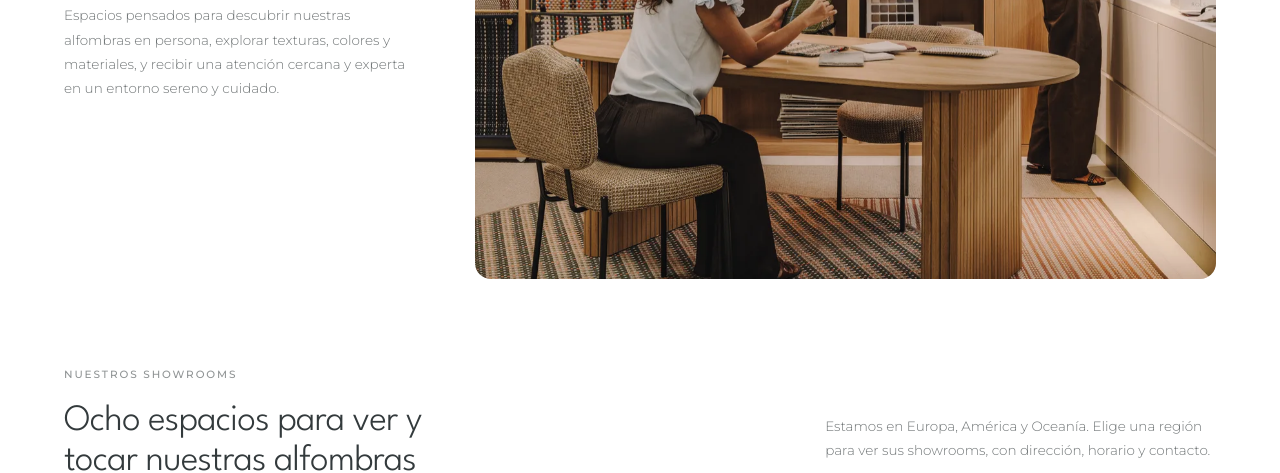
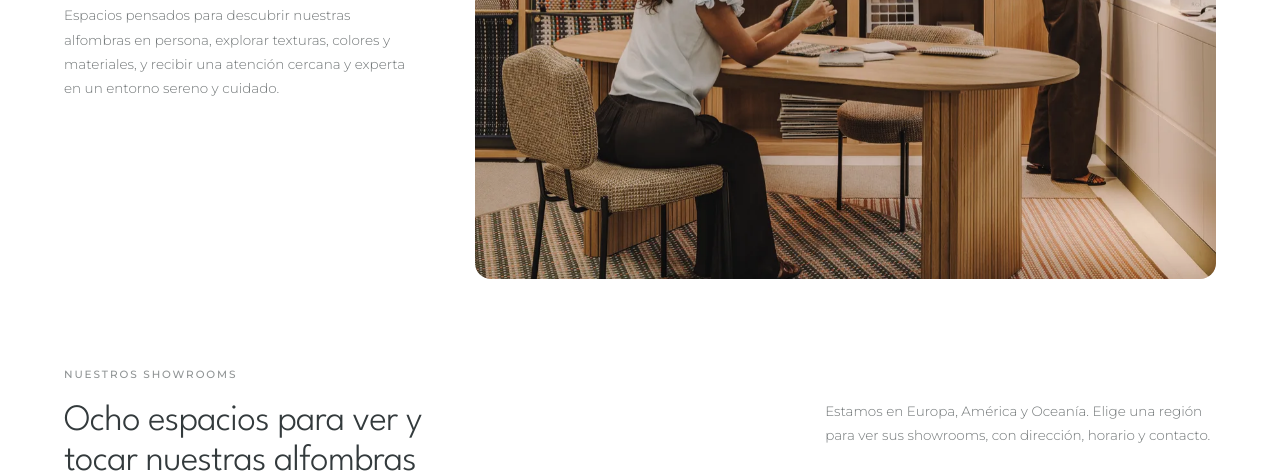
Before and after one commit to anarols/rols-showrooms-2026, a plain HTML site: page rols-showrooms-2026-op5-pie.html in a window 1280 px wide. Shown: the part 489-962 px from the top of the page. Drawn offline with Linux system fonts and the light colour scheme.

Commit message:
Showrooms: parrafo del listado alineado por tapa de mayusculas con la 1a linea del titulo
Co-Authored-By: Claude Opus 4.8 <noreply@anthropic.com>

```diff
--- a/rols-showrooms-2026-op5-pie.html
+++ b/rols-showrooms-2026-op5-pie.html
@@ -286,7 +286,7 @@
   .libTop .body{ grid-column:1; margin-top:2px; }
   @media (min-width:900px){
     .libTop{ grid-template-columns:auto minmax(0,1fr); }
-    .libTop .body{ grid-column:2; grid-row:2; align-self:start; justify-self:end; margin-top:calc(.773 * clamp(1.65rem,2.9vw,2.4rem) - 16.7px); } /* línea base del párrafo = línea base de la 1.ª línea del h2 (ascent League Spartan ≈ .773·fs; la del párrafo, 16.7px) */
+    .libTop .body{ grid-column:2; grid-row:2; align-self:start; justify-self:end; margin-top:calc(.0995 * clamp(1.65rem,2.9vw,2.4rem) - 6.7px); } /* tapa de mayúsculas del párrafo = tapa de mayúsculas de la 1.ª línea del h2 (ascenso de tinta medido: League Spartan .6735·fs, Montserrat 10px) */
   }
 
   /* ---------- banda ---------- */
```
